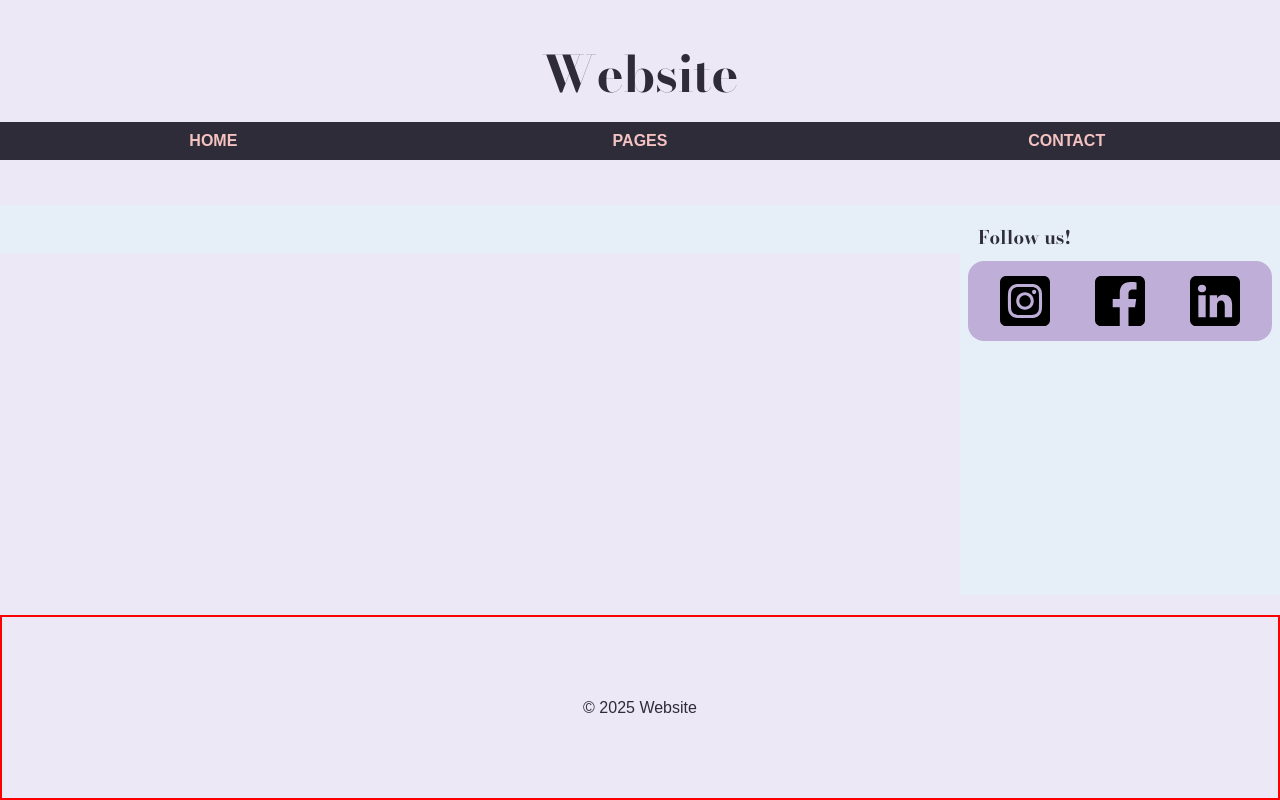
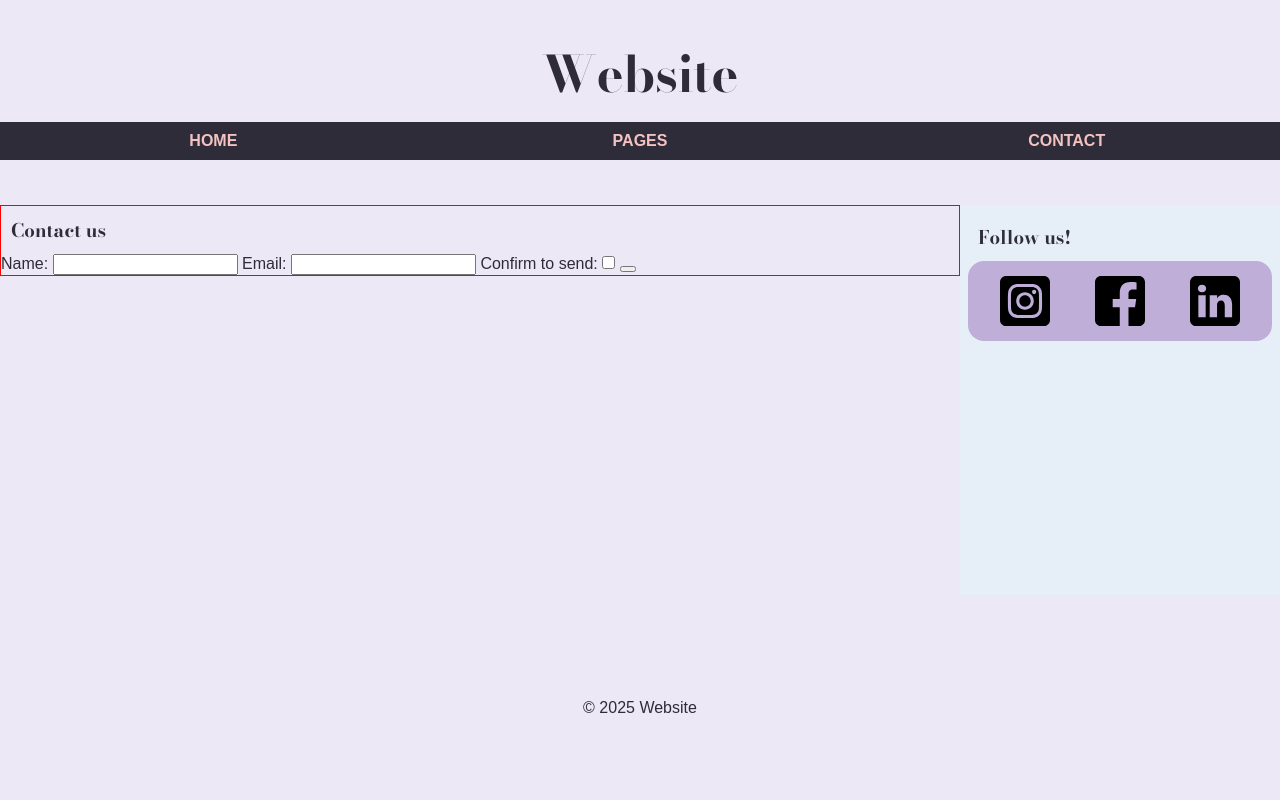
Before and after one commit to isaqelle/Module-2-Dynamic-Website, a plain HTML site: page contact.html in a window 1280 px wide. Drawn offline with nearby package versions, Linux system fonts and the light colour scheme; a web font is replaced by a local one.

Commit message:
feat: add contact form with validation and update navigation link

```diff
--- a/contact.html
+++ b/contact.html
@@ -30,9 +30,27 @@
             </div>
         </aside>
         <main>
-            <section class="section1"></section>
+            <section>
+                <div class="formContainer">
+                    <h3>Contact us</h3>
+                    <form action="" name="form" id="form">
+                        <label for="name">Name:
+                            <input type="text" name="name" id="name">
+                        </label>
 
-            <section class="section2"></section>
+                        <label for="email">Email:
+                            <input type="email" name="email" id="email">
+                        </label>
+
+                        <label for="checkbox">Confirm to send:
+                            <input type="checkbox" name="checkbox" id="checkbox">
+                        </label>
+
+                        <button type="submit"></button>
+                    </form>
+                </div>
+            </section>
+
         </main>
 
 
--- a/script.js
+++ b/script.js
@@ -10,3 +10,10 @@ function readMore() {
         moreBtn.textContent = "Read more";
     }
 }
+
+// FORM
+
+function validateForm() {
+    let name = form["name"].value;
+    let email = form["email"].value;
+}
--- a/styles.css
+++ b/styles.css
@@ -260,10 +260,17 @@ section{
 /* ========================= */
 
 footer{
-    border: 2px solid red;
     display: flex;
     justify-content: center;
     align-items: center;
+}
+
+
+
+/* CONTACT STYLES */
+
+.formContainer{
+    border: 1px solid red;
 }
 
 /* ========================================== */
```
Also changed, not shown: posts.html (+1 -1 lines), validate.js (added, +43 -0 lines).
